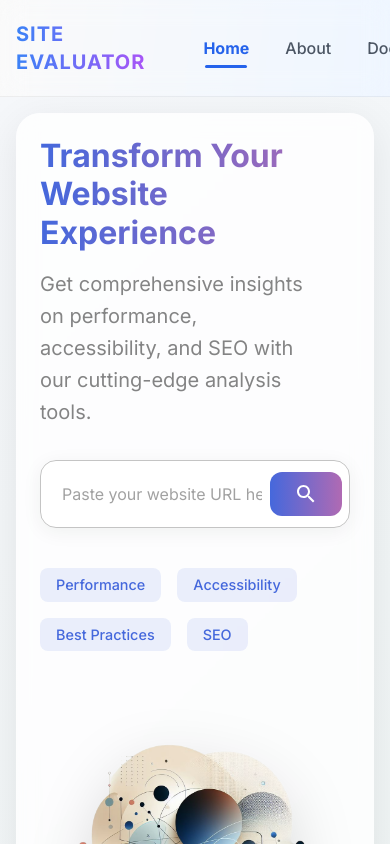
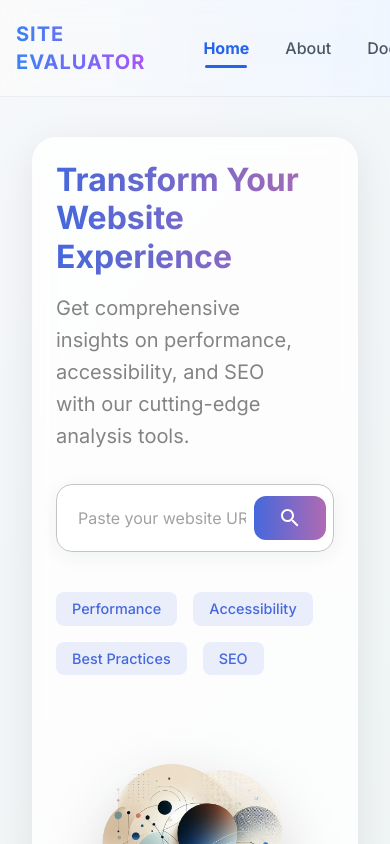
Before and after one commit to dakshpokar/UnifiedWebInsights, a React (Vite) app in the folder site-evaluator/: page / in a window 390 px wide. Shown: the top 844 px of the page. Built offline with nearby package versions, Linux system fonts and the light colour scheme.

Commit message:
refactor: adjust layout in Home and InputSection components for improved responsiveness

```diff
--- a/site-evaluator/src/components/InputSection.tsx
+++ b/site-evaluator/src/components/InputSection.tsx
@@ -22,7 +22,7 @@ const InputSection = () => {
         display: 'flex',
         alignItems: 'center',
         justifyContent: 'center',
-        minHeight: '100vh',
+        minHeight: 'calc(100vh - 200px)', // Subtracting header height (default 64px)
         padding: { xs: 2, md: 5 }
       }}
     >
--- a/site-evaluator/src/pages/Home.tsx
+++ b/site-evaluator/src/pages/Home.tsx
@@ -23,20 +23,29 @@ function Home() {
       style={{
         background: 'linear-gradient(135deg, #f5f7fa 0%, #e4efe9 100%)',
       }}
+      className="min-h-screen w-full overflow-x-hidden"
     >
-      <motion.div variants={sectionVariants} className="flex justify-center items-center w-full">
+      <div className="w-full px-0 mx-auto sm:container sm:px-6 lg:px-8">
+        <motion.div
+          variants={sectionVariants}
+          className="flex flex-col items-center justify-center w-full py-6 md:py-10"
+        >
+          <div className="w-full px-4 sm:px-0">
             <InputSection />
+          </div>
         </motion.div>
 
         <motion.div
           variants={sectionVariants}
           whileInView={{ opacity: 1, y: 0 }}
           viewport={{ once: true, margin: "-100px" }}
+          className="w-full px-4 sm:px-0"
         >
           <Features />
         </motion.div>
+      </div>
 
-      <motion.div variants={sectionVariants}>
+      <motion.div variants={sectionVariants} className="w-full mt-8">
         <Footer />
       </motion.div>
     </motion.div>
```
Lines whose indentation alone changed are shown as unchanged.
